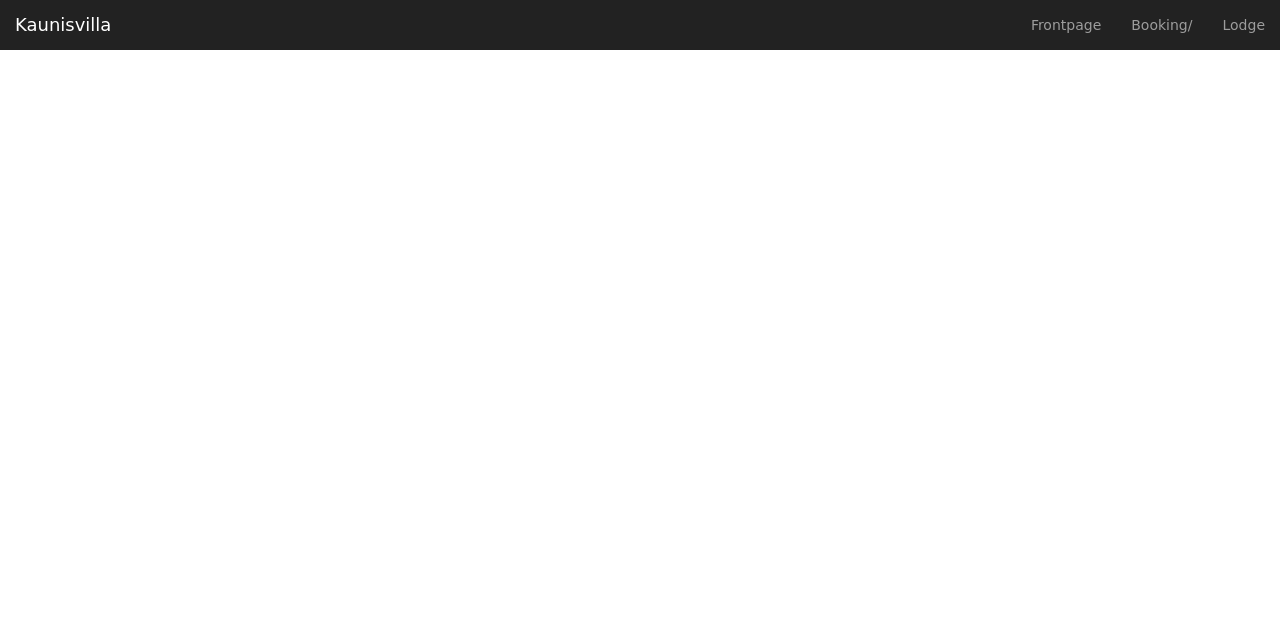
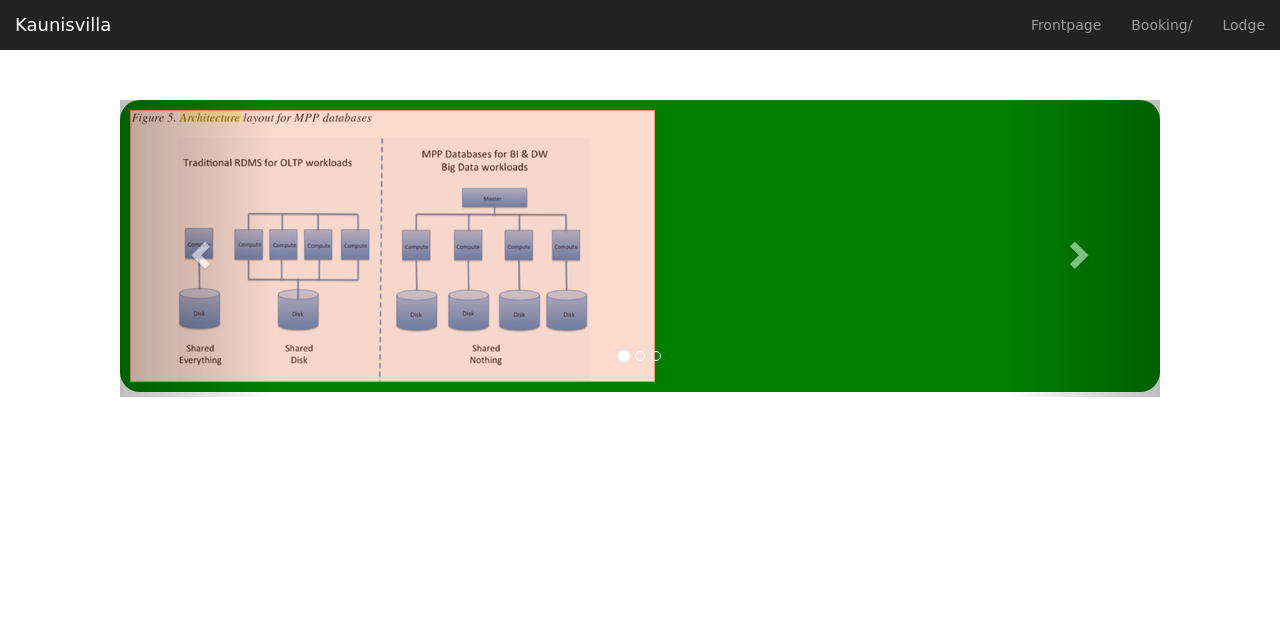
Before and after one commit to Hyvjan/cabin_homepages, a Django app: page /lodge in a window 1280 px wide. Shown: the top 637 px of the page. Run offline with Django 3.2, Linux system fonts and the light colour scheme; some libraries are stand-ins or nearby versions.

Commit message:
Valokuvakaruselli saatu toimimaan erikseen määritellyille kuville. Seuraavaksi pitää saada se toimimaan kaikille admin:n käyttä lisätyille kuville.

```diff
--- a/homepages/views.py
+++ b/homepages/views.py
@@ -25,5 +25,4 @@ def booking(request):
 	return render_to_response('homepages/booking.html', {'form':form}, context)
 
 def lodge(request):
-	picture_list = Pictures.objects.all()
-	return render_to_response('homepages/lodge.html', {'picture_list': picture_list}, RequestContext(request))
+	return render_to_response('homepages/lodge.html')
--- a/kaunisvilla/urls.py
+++ b/kaunisvilla/urls.py
@@ -17,6 +17,8 @@ Including another URLconf
 from django.conf.urls import url, include
 from django.contrib import admin
 from homepages import views
+from django.conf.urls.static import static
+from django.conf import settings
 
 urlpatterns = [
 	url(r'^$', views.landing, name='landing'),
--- a/templates/homepages/lodge.html
+++ b/templates/homepages/lodge.html
@@ -1,40 +1,40 @@
 {% extends 'base.html' %}
+{% load staticfiles %}
 {% block content %}
-<!--The line below calls the class where my gallery images are located-->
-<!--{% if exhibit %}-->
-<div class= "container_special">
-  <!--The forloop counter tells the gallery code which slide to start with. If you want the first one then start with '0' like below-->
-<div id="carousel-generic" class="carousel slide" data-ride="carousel" data-interval="0" data-slide-to="{{forloop.counter0}}">
-<!-- Wrapper for slides -->
-<div class="carousel-inner" role="listbox">
-<!--These lines tell the items in exhibit to be active until they run out of content i.e. images-->
-{% for picture in picture_list %}
-<div class="item {% if forloop.first %} active {%     endif %}">
-  <div align="center">
-    <!--The line below calls the item in the class where the files have been uploaded in the Admin Panel-->
-    <!--<img class="picture_filler" src='/media/{{picture.file_up}}'>-->
-    <img class="picture_filler" src='{{picture.image.url}}'>
 
-    <!--I like to add in captions for accessibility purposes. Also this slide is turned off so it doesn't automatically scroll.
-    Having a gallery automatically scroll is bad usability because screen readers will constantly restart everytime a new slide comes up-->
-    <p> <em>Photo Caption:</em> {{picture.caption}}</p>
+<div id="myCarousel" class="carousel slide" data-ride="carousel">
+  <!-- Indicators -->
+  <ol class="carousel-indicators">
+    <li data-target="#myCarousel" data-slide-to="0" class="active"></li>
+    <li data-target="#myCarousel" data-slide-to="1"></li>
+    <li data-target="#myCarousel" data-slide-to="2"></li>
+  </ol>
+
+  <!-- Wrapper for slides -->
+  <div class="carousel-inner" role="listbox">
+    <div class="item active">
+      <img src="{% static "images/landing1.png" %}" alt="Chania">
+    </div>
+
+    <div class="item">
+      <img src="{% static "images/picture2.png" %}" alt="Chania">
+    </div>
+
+    <div class="item">
+      <img src="{% static "images/picture3.png" %}" alt="Flower">
+    </div>
+
   </div>
-</div>
-{% endfor %}
-</div>
- <!-- There are the Left and Right Controls to change the pictures -->
-  <a class="left carousel-control" href="#carousel-generic" role="button" data-slide="prev">
-    <span class="glyphicon glyphicon-chevron-left"></span>
+
+  <!-- Left and right controls -->
+  <a class="left carousel-control" href="#myCarousel" role="button" data-slide="prev">
+    <span class="glyphicon glyphicon-chevron-left" aria-hidden="true"></span>
+    <span class="sr-only">Previous</span>
   </a>
-  <a class="right carousel-control" href="#carousel-generic" role="button" data-slide="next">
-    <span class="glyphicon glyphicon-chevron-right"></span>
+  <a class="right carousel-control" href="#myCarousel" role="button" data-slide="next">
+    <span class="glyphicon glyphicon-chevron-right" aria-hidden="true"></span>
+    <span class="sr-only">Next</span>
   </a>
 </div>
-</div>
-
-<!--{% else %}
-<p>If lause ei tärpännyt</p>
-
-{% endif %}-->
 
 {% endblock %}
```
Also changed, not shown: homepages/templates/lodge.html (added, +11 -0 lines), templates/homepages/_lodge.html (added, +40 -0 lines), homepages/static/images/picture2.png (added), homepages/static/images/picture3.png (added).
